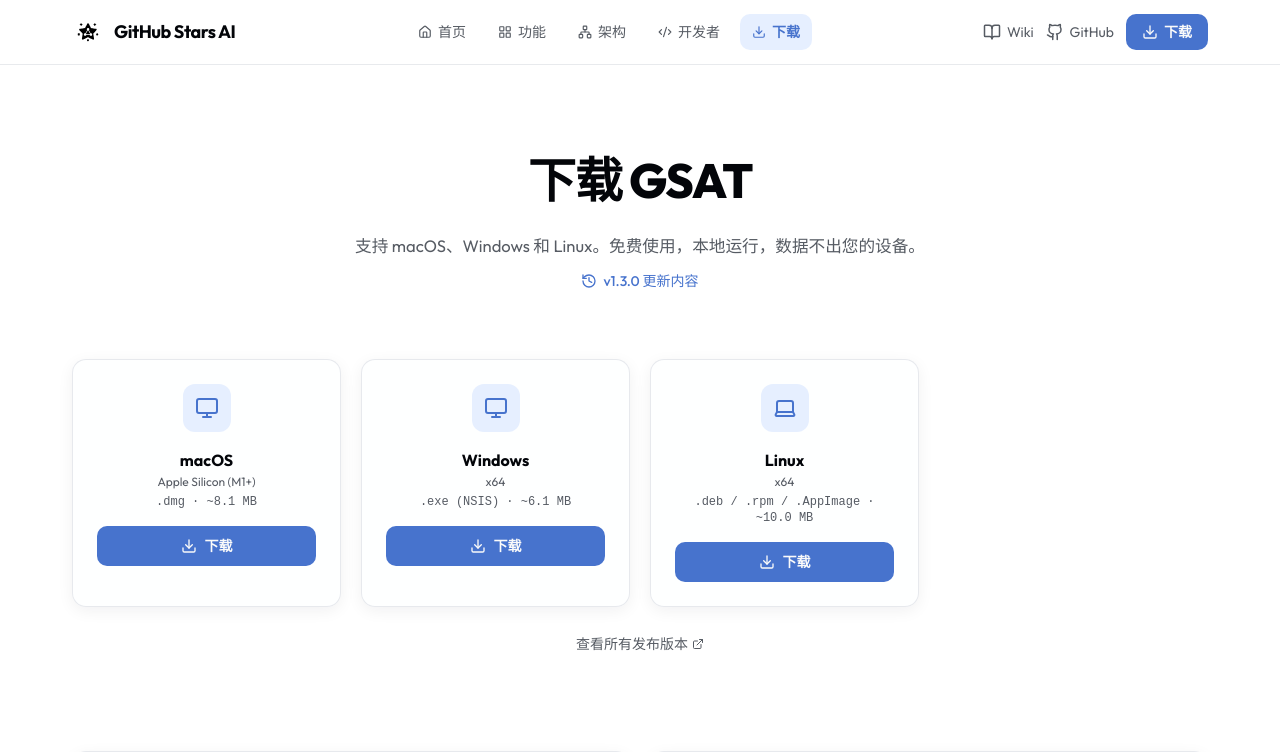
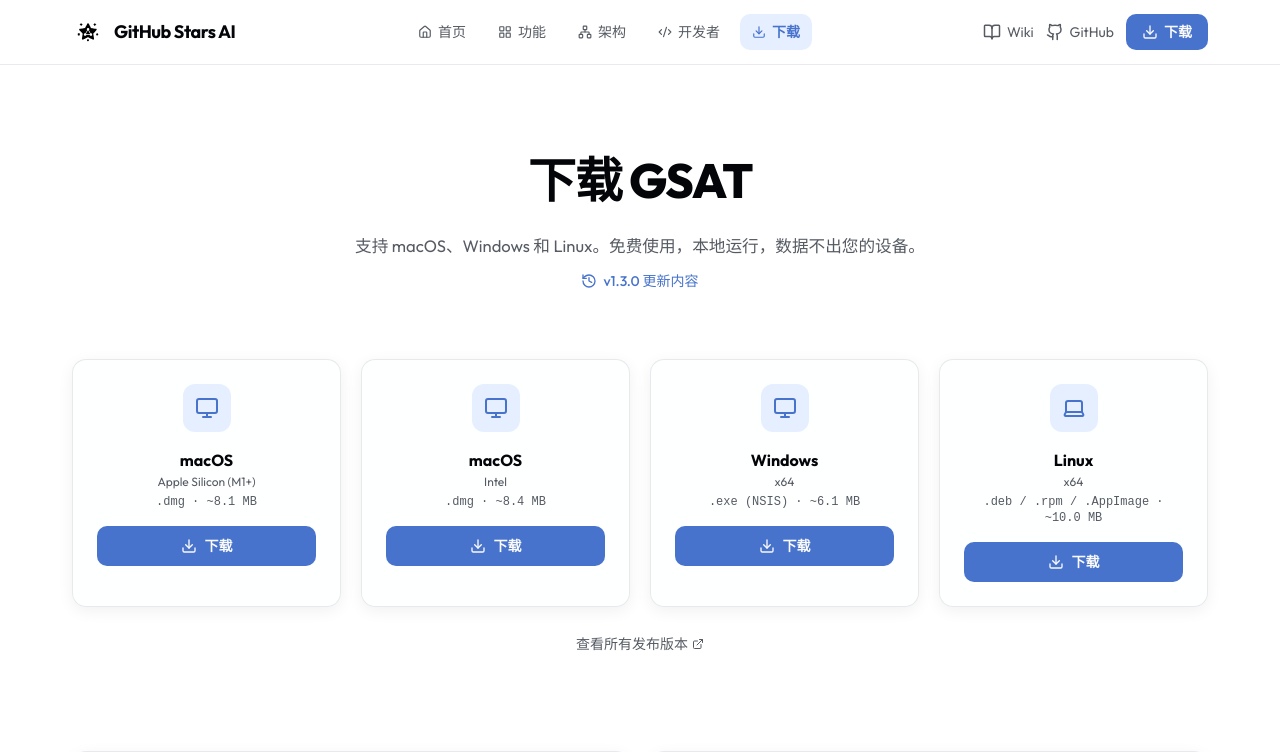
Before and after one commit to xingranya/GSAT-Web, a React (Vite) app: page /download in a window 1280 px wide. Shown: the top 752 px of the page. Built offline with nearby package versions, Linux system fonts and the light colour scheme.

Commit message:
fix(download): 恢复 Intel Mac 安装包直链

```diff
--- a/src/pages/Download.tsx
+++ b/src/pages/Download.tsx
@@ -23,6 +23,14 @@
     format: '.dmg',
     size: '~8.1 MB',
     href: `${RELEASE_BASE}/GitHub-Stars-AI-Tools_1.3.0_aarch64.dmg`,
+  },
+  {
+    icon: Monitor,
+    name: 'macOS',
+    arch: 'Intel',
+    format: '.dmg',
+    size: '~8.4 MB',
+    href: `${RELEASE_BASE}/GitHub-Stars-AI-Tools_1.3.0_x64.dmg`,
   },
   {
     icon: Monitor,
```
